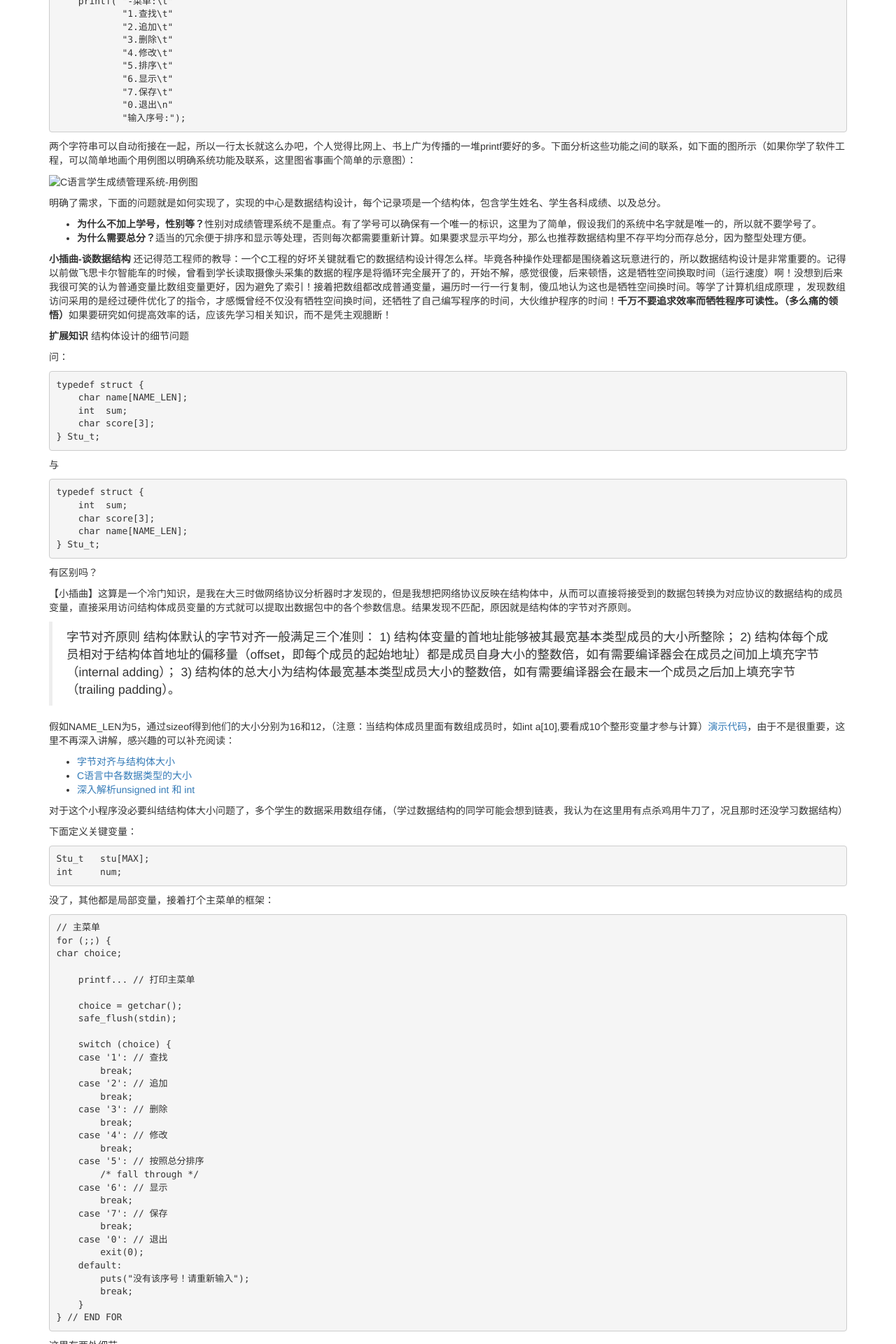
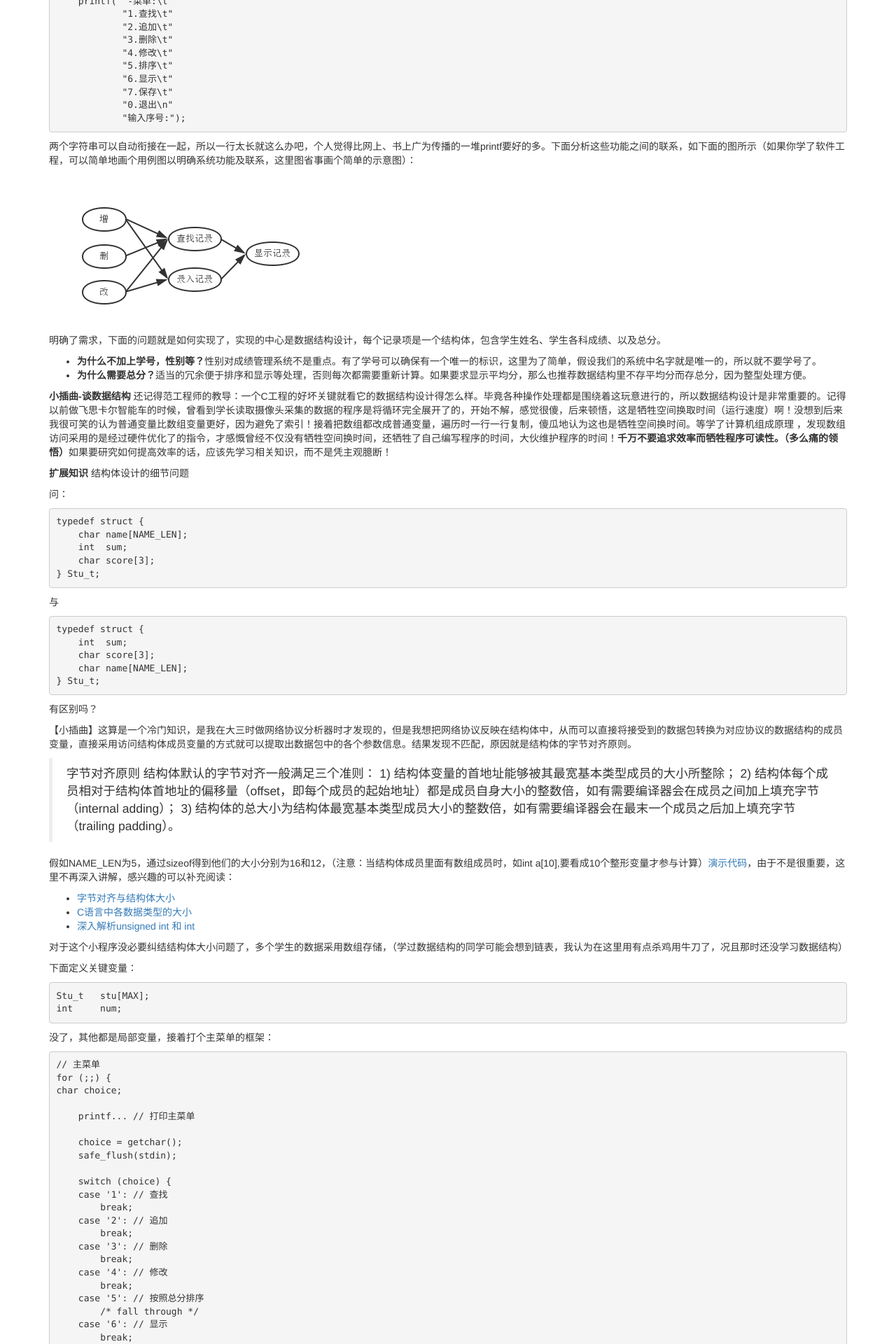
Before and after one commit to baidut/baidut.github.io, a Jekyll site: the page built from _posts/2015-3-30-C语言大作业-学生成绩管理系统.md, in a window 1280 px wide. Shown: the part 359-2279 px from the top of the page at 70% size. Built offline with Jekyll 4.4.1, drawn with Linux system fonts in a browser that asks for light colours; nearby versions of some CDN libraries; library files that are not in the unit come from our copies; comment, search, counter and statistics services are not loaded.

Commit message:
image path fixed

```diff
--- a/_posts/2015-3-30-C语言大作业-学生成绩管理系统.md
+++ b/_posts/2015-3-30-C语言大作业-学生成绩管理系统.md
@@ -27,7 +27,7 @@ tags : [C]
 
 两个字符串可以自动衔接在一起，所以一行太长就这么办吧，个人觉得比网上、书上广为传播的一堆printf要好的多。下面分析这些功能之间的联系，如下面的图所示（如果你学了软件工程，可以简单地画个用例图以明确系统功能及联系，这里图省事画个简单的示意图）：
 
-![C语言学生成绩管理系统-用例图](/images/C语言学生成绩管理系统-用例图.png)
+![C语言学生成绩管理系统-用例图](/assets/images/C语言学生成绩管理系统-用例图.png)
 
 明确了需求，下面的问题就是如何实现了，实现的中心是数据结构设计，每个记录项是一个结构体，包含学生姓名、学生各科成绩、以及总分。
 
```
